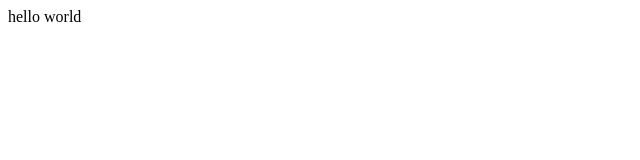
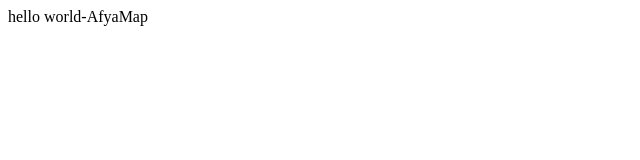
Before and after one commit to Aristechius/asset, a plain HTML site: page index.html in a window 1280 px wide. Shown: the full height of the page, 0-640 px from the left. Drawn offline with Linux system fonts and the light colour scheme.

Commit message:
Adding afyamap to the statement hello world

```diff
--- a/index.html
+++ b/index.html
@@ -1,7 +1,7 @@
 <html>
 <title>Test file</title>
 <body>
-	hello world
+	hello world-AfyaMap
 </body>
 
 </html>
```
